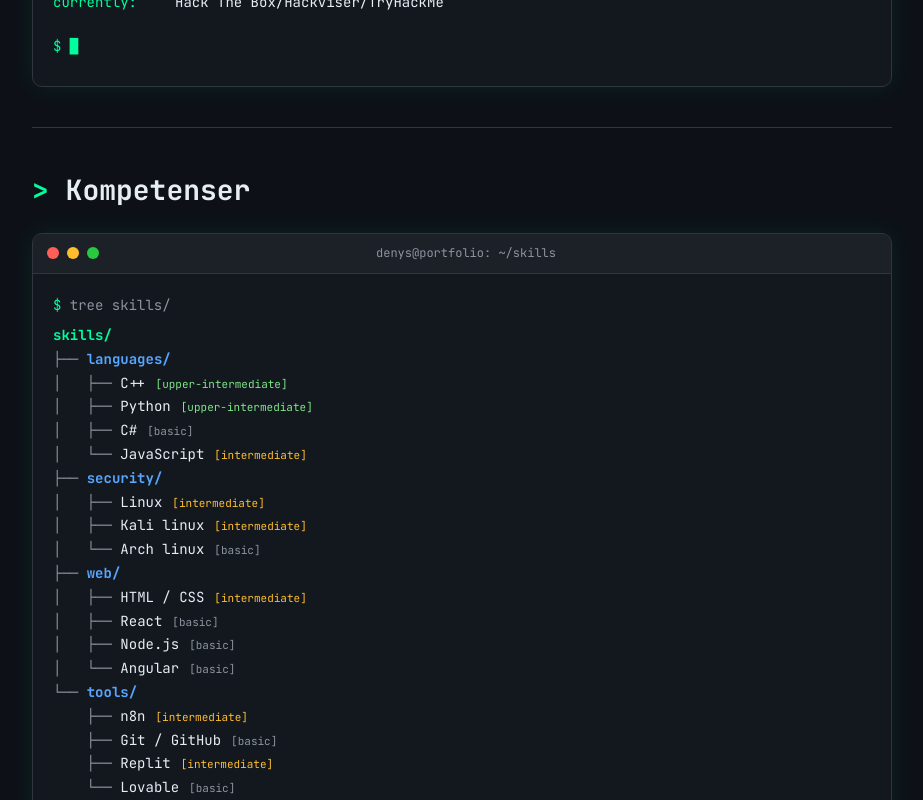
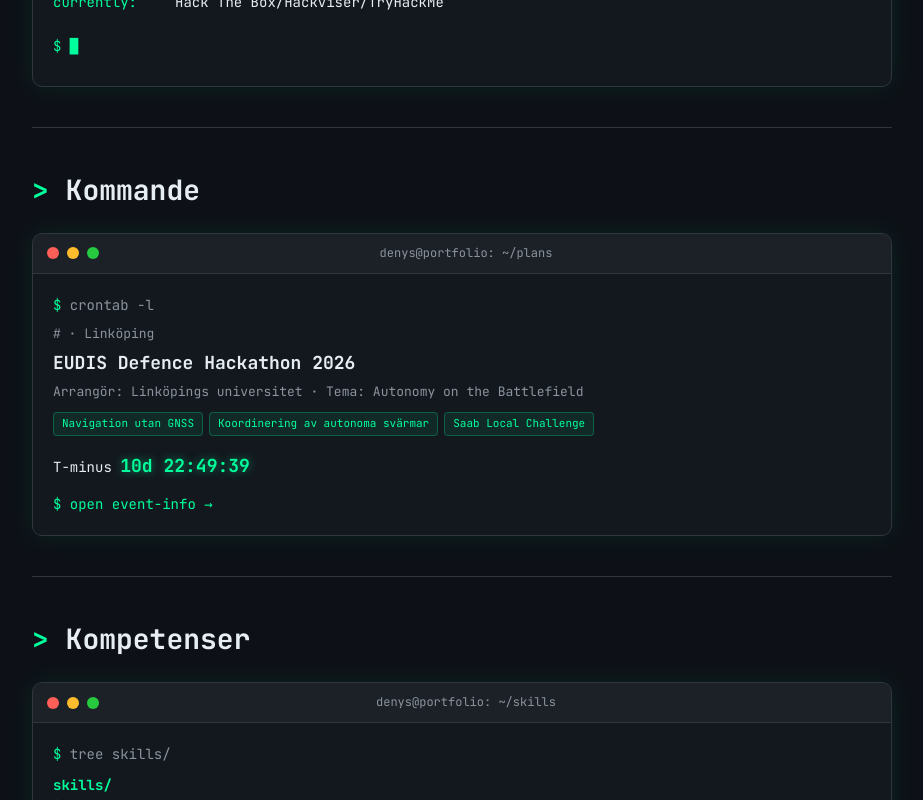
Before and after one commit to Mattheuszu/WebPortfolio, a React (Vite) app: page / in a window 1280 px wide. Shown: the part 1320-2120 px from the top of the page, without its empty margins (178-1101 px from the left). Built offline with nearby package versions, Linux system fonts and the light colour scheme.

Commit message:
Fix Terminal/About och App-struktur

```diff
--- a/src/App.jsx
+++ b/src/App.jsx
@@ -17,11 +17,11 @@ function App() {
             <Navbar />
             <Header />
             <About />
+            <Upcoming />
             <Skills />
             <Projects />
             <Contacts />
             <Footer />
-            <Upcoming />
         </main>
     )
 }
```
